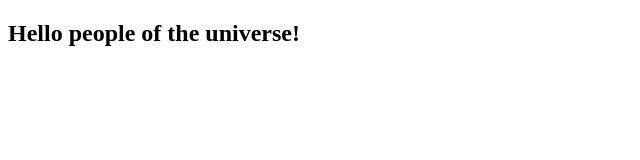
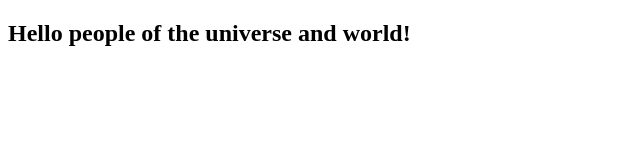
Before and after one commit to jblagana/demo1, a plain HTML site: page index.html in a window 1280 px wide. Shown: the whole page, without its empty margins (0-640 px from the left). Drawn offline with Linux system fonts and the light colour scheme.

Commit message:
added world to universe

```diff
--- a/index.html
+++ b/index.html
@@ -6,6 +6,6 @@
     <title>Document</title>
 </head>
 <body>
-    <h2>Hello people of the universe!</h2>
+    <h2>Hello people of the universe and world!</h2>
 </body>
 </html>
```
